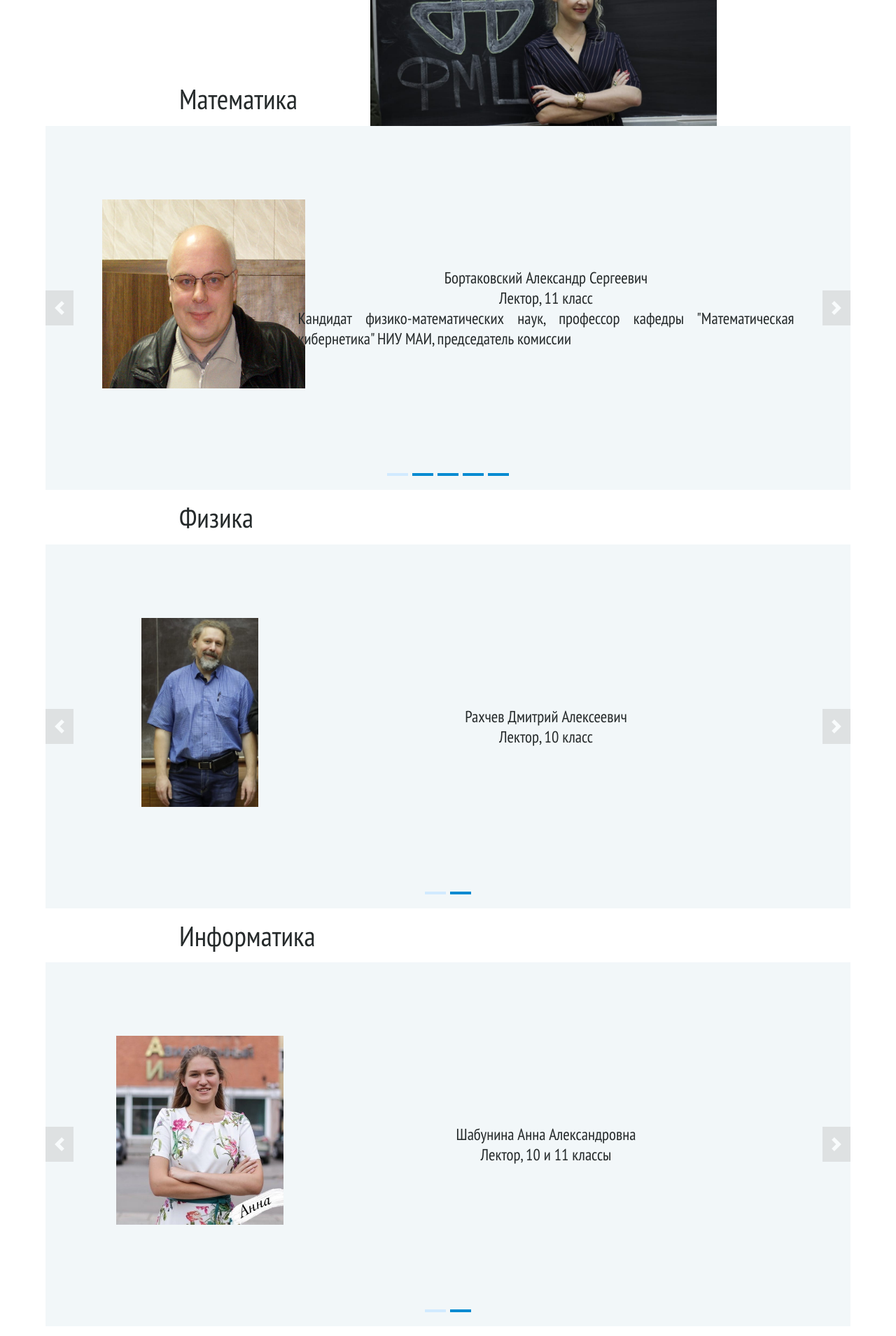
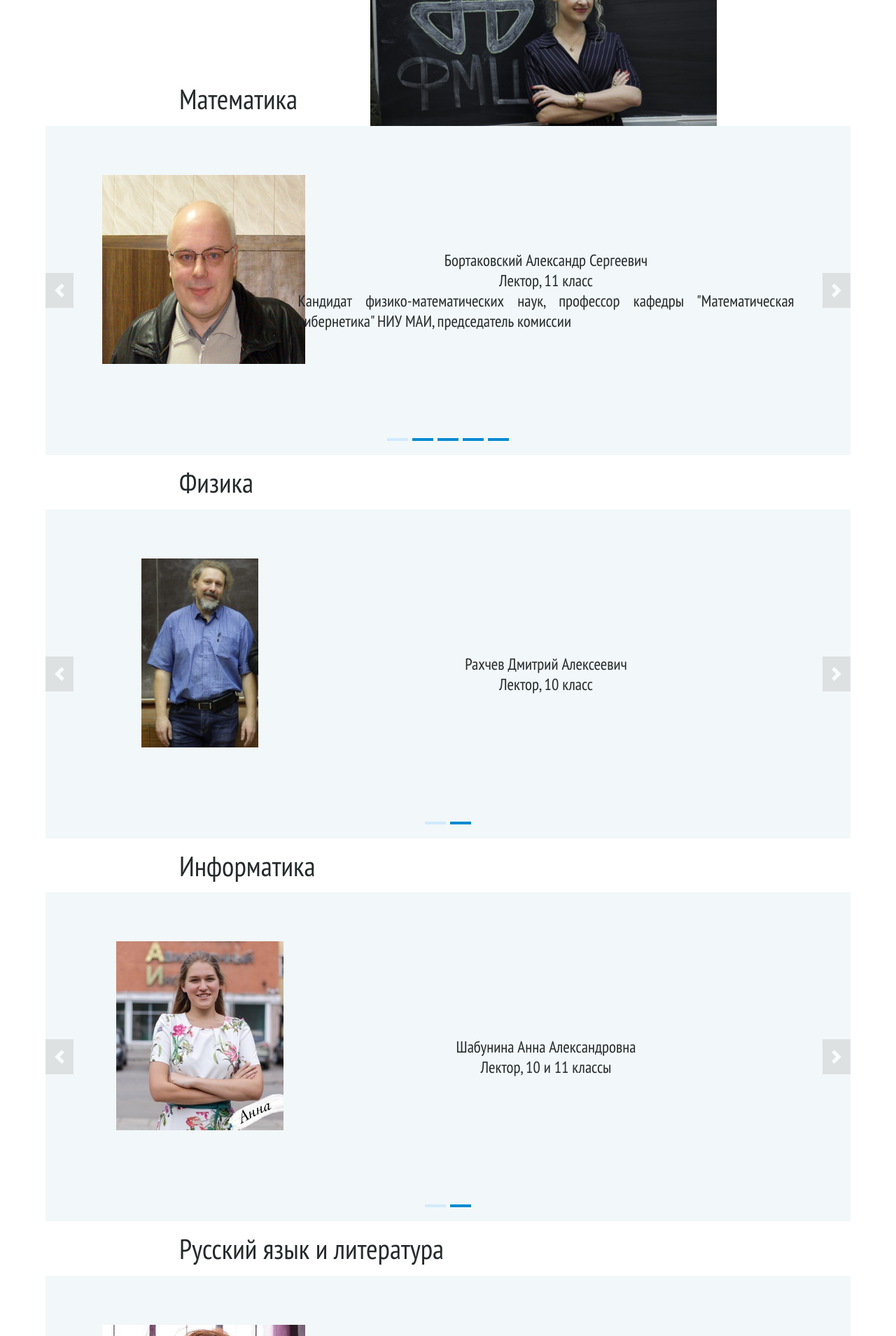
Before and after one commit to armilyutina/pmschool, a Django app: page /teachers/ in a window 1280 px wide. Shown: the part 756-2665 px from the top of the page at 70% size. Run offline with Django 3.2, Linux system fonts and the light colour scheme; some libraries are stand-ins or nearby versions.

Commit message:
changes 4.0

```diff
--- a/main/static/main/css/style.css
+++ b/main/static/main/css/style.css
@@ -769,7 +769,7 @@ dl {
 }
 
 .slider__item {
-	min-height: 520px;
+	min-height: 470px;
 	overflow: hidden;
 	position: relative;
 }
@@ -791,7 +791,7 @@ dl {
 
 .slider__item_img {
 	flex: 0 0 80px;
-	height: 310px;
+	height: 330px;
 	min-width: 280px;
 }
 
```
